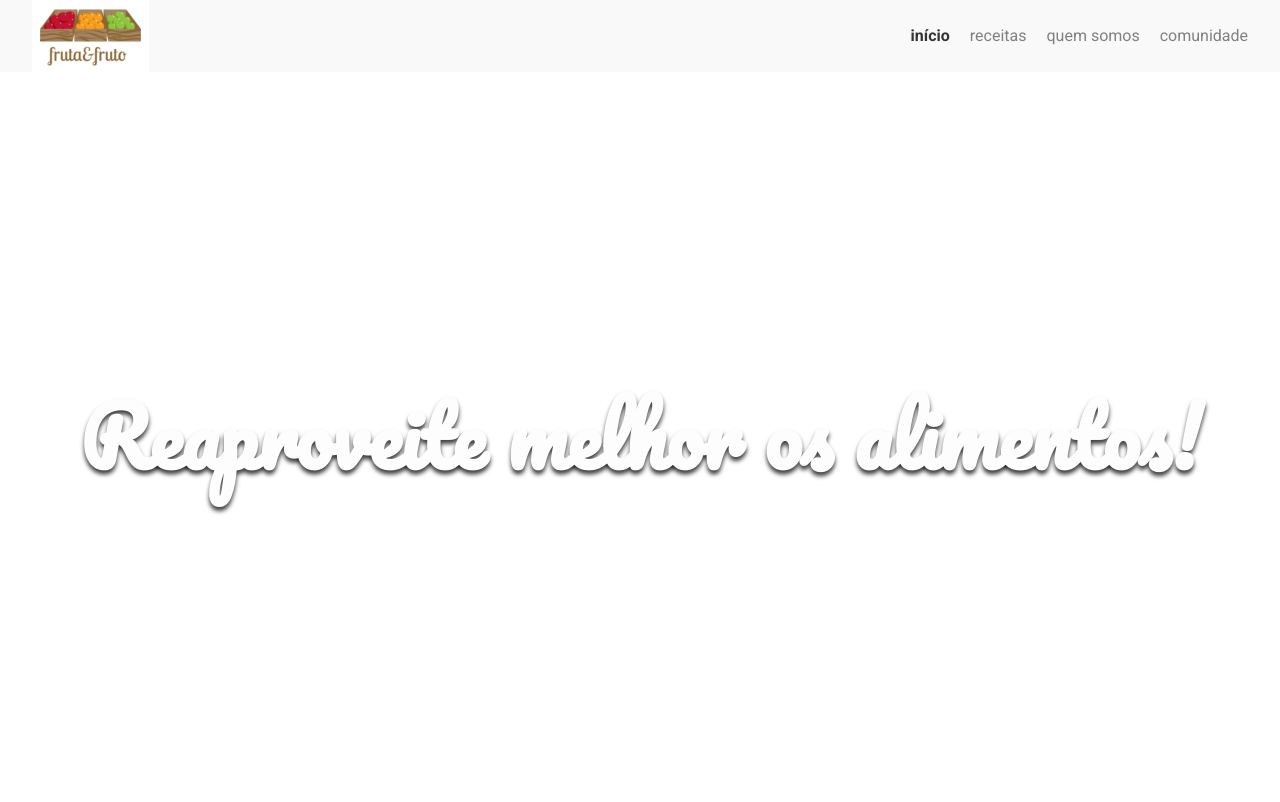
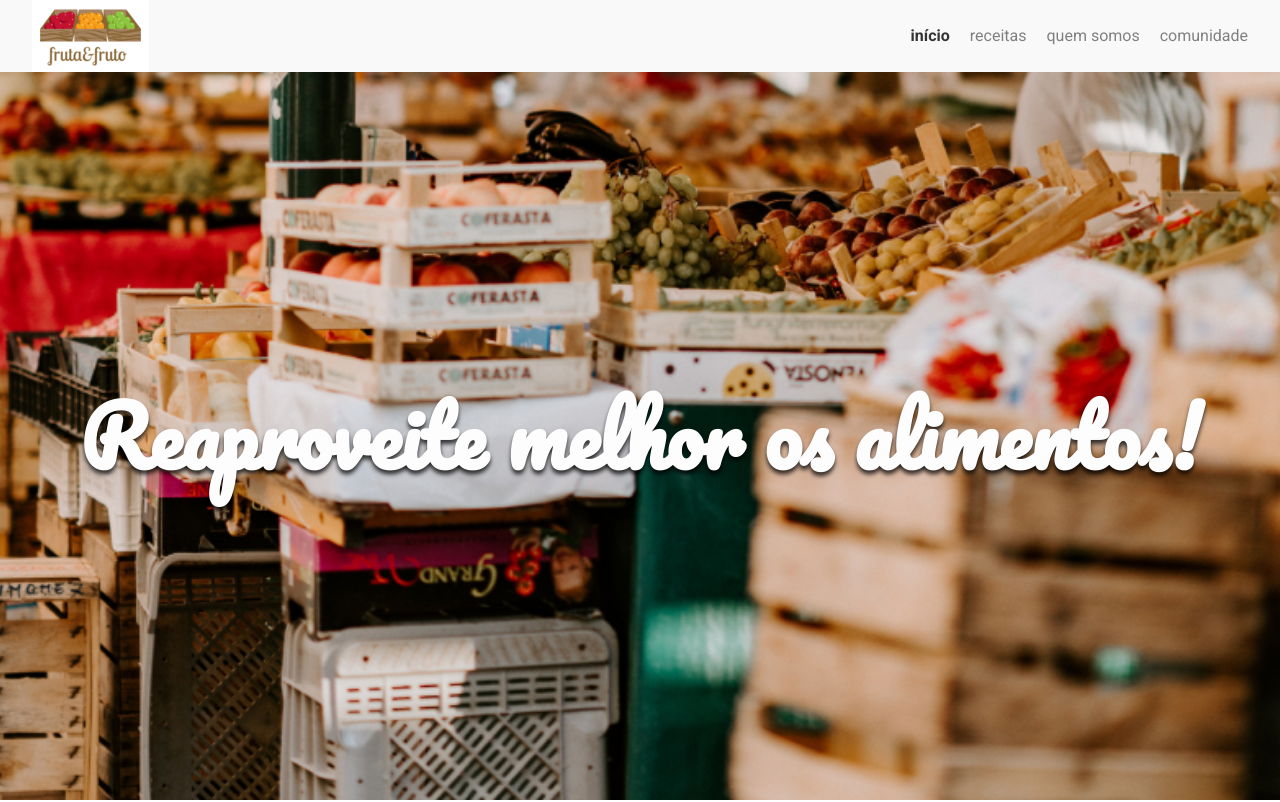
Before and after one commit to Jamez-Mayke/fruta-e-fruto, a plain HTML site: page index.html in a window 1280 px wide. Shown: the top 802 px of the page. Drawn offline with Linux system fonts and the light colour scheme.

Commit message:
Adicionando imagem via css

```diff
--- a/assets/css/banner/banner-imagem.css
+++ b/assets/css/banner/banner-imagem.css
@@ -1,4 +1,8 @@
 .banner__imagem {
+  background-image: url('../../img/banner.jpg');
+  background-repeat: no-repeat;
+  background-size: cover;
+  background-position: center;
+  height: calc(100vh - 72px);
   width: 100%;
-  height: calc(100vh - 72px);
 }
```
